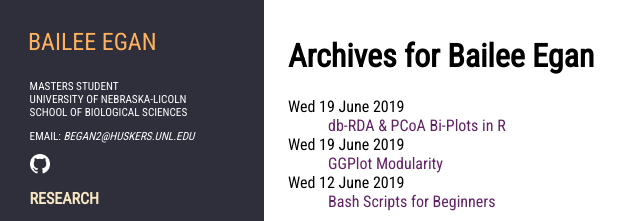
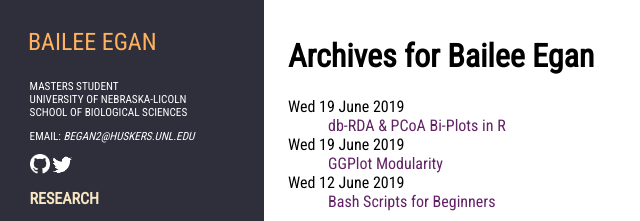
Before and after one commit to BaileeEgan/baileeegan.github.io, a plain HTML site: page archives.html in a window 1280 px wide. Shown: the top 221 px of the page, 0-640 px from the left. Drawn offline with Linux system fonts and the light colour scheme.

Commit message:
Generate Pelican site

```diff
--- a/archives.html
+++ b/archives.html
@@ -25,6 +25,7 @@
 				Email: <i>began2@huskers.unl.edu</i>
 				<p />
 				<a href="https://github.com/BaileeEgan" target="_blank"><img width="20" height="20" src = '/theme/images/GitHub-Mark-Light-32px.png'/></a>
+				<a href="https://twitter.com/bailee_egan" target="_blank"><img width="20" height="20" src = '/theme/images/twitter_logo32px.png'/></a>
 			</div>
 
 			<p class = 'submenuheader'><b>RESEARCH</b></p>
```
Also changed, not shown: author/bailee-egan.html (+1 -0 lines), authors.html (+1 -0 lines), categories.html (+1 -0 lines), category/tutorials.html (+1 -0 lines), index.html (+1 -0 lines), pages/about/index.html (+1 -0 lines), pages/illustration/index.html (+1 -0 lines), pages/painting/index.html (+1 -0 lines), pages/research/index.html (+1 -0 lines), posts/bash_for_beginners/index.html (+1 -0 lines), posts/dbrda/index.html (+1 -0 lines), posts/ggplot_mods/index.html (+1 -0 lines), tag/bash.html (+1 -0 lines), tag/r.html (+1 -0 lines), 3 more files.
